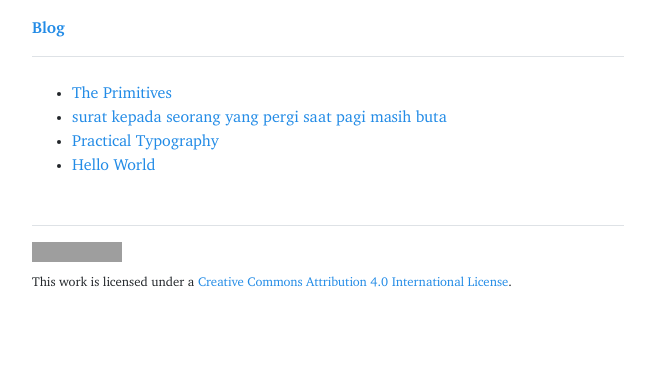
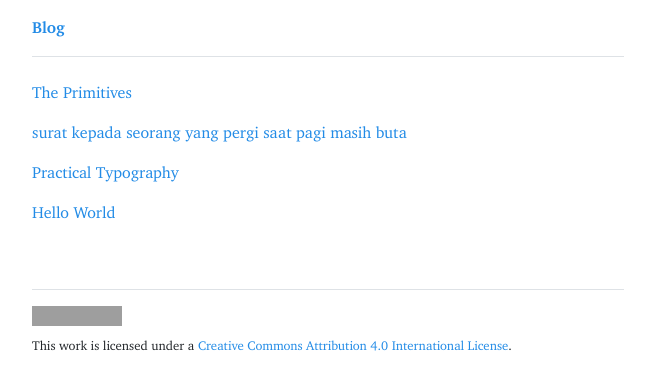
Before and after one commit to reedeeng/blog, a Jekyll site: the page built from index.html, in a window 1280 px wide. Shown: the top 390 px of the page, without its empty margins (312-967 px from the left). Built offline with Jekyll 4.4.1, drawn with Linux system fonts in a browser that asks for light colours; the list of posts is cut into pages by our own code; grey boxes are pictures that could not be loaded.

Commit message:
Update _base.scss

```diff
--- a/_sass/_base.scss
+++ b/_sass/_base.scss
@@ -148,3 +148,12 @@ thead th {
   margin-bottom: $spacer-3;
   border-top: 1px solid $gray-300;
 }
+
+.post-list {
+  padding-left: 0;
+  list-style: none;
+}
+
+.post-list-item {
+  padding-bottom: $spacer;
+}
```
